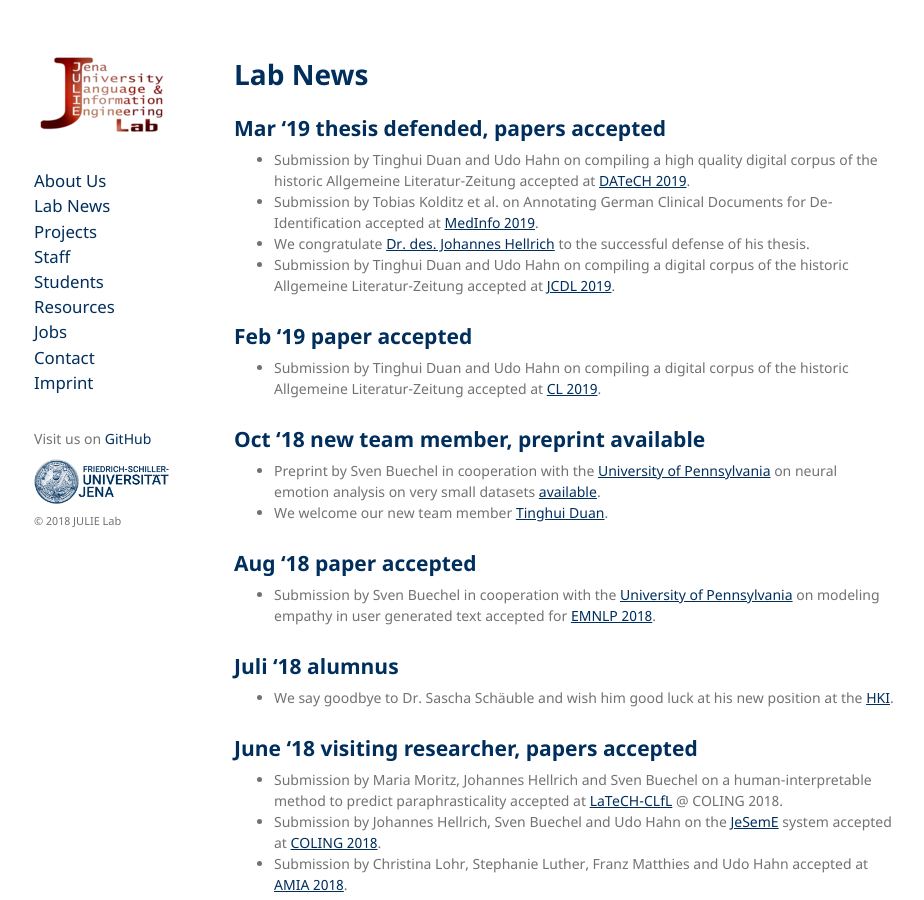
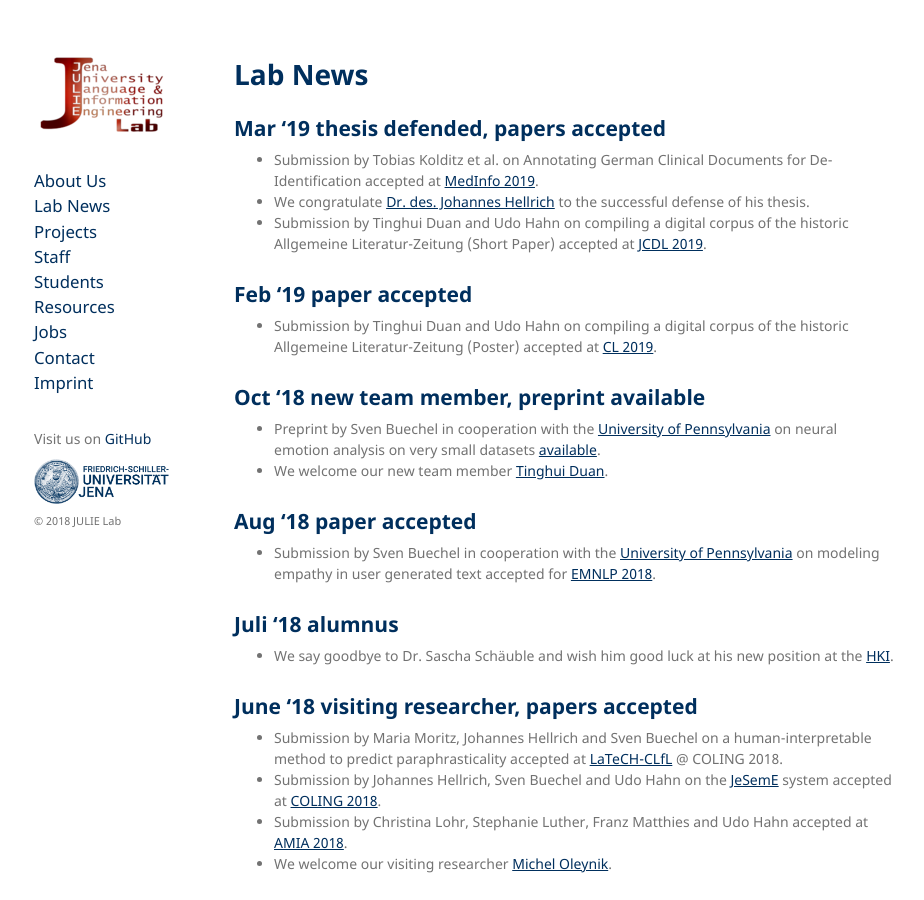
Before and after one commit to JULIELab/JULIELab.github.io, a Jekyll site: the page built from Lab+News.md, in a window 1280 px wide and 900 px high. Shown: the whole window, without its empty margins (176-1100 px from the left). Built offline with Jekyll 4.4.1, drawn with Linux system fonts in a browser that asks for light colours; our own code applies the rules of GitHub Pages for plain Markdown files.

Commit message:
Update Lab+News.md

```diff
--- a/Lab+News.md
+++ b/Lab+News.md
@@ -4,14 +4,13 @@
 # Lab News
 
 ## Mar '19 thesis defended, papers accepted
-* Submission by Tinghui Duan and Udo Hahn on compiling a high quality digital corpus of the historic Allgemeine Literatur-Zeitung accepted at [DATeCH 2019](http://datech.digitisation.eu).
 * Submission by Tobias Kolditz et al. on Annotating German Clinical Documents for De-Identification accepted at [MedInfo 2019](https://medinfo-lyon.org/en/).
 * We congratulate [Dr. des. Johannes Hellrich](/Staff/Hellrich/index.html) to the successful defense of his thesis.
-* Submission by Tinghui Duan and Udo Hahn on compiling a digital corpus of the historic Allgemeine Literatur-Zeitung accepted at [JCDL 2019](https://2019.jcdl.org).
+* Submission by Tinghui Duan and Udo Hahn on compiling a digital corpus of the historic Allgemeine Literatur-Zeitung (Short Paper) accepted at [JCDL 2019](https://2019.jcdl.org).
 
 
 ## Feb '19 paper accepted
-* Submission by Tinghui Duan and Udo Hahn on compiling a digital corpus of the historic Allgemeine Literatur-Zeitung accepted at [CL 2019](http://www.cl2019.org).
+* Submission by Tinghui Duan and Udo Hahn on compiling a digital corpus of the historic Allgemeine Literatur-Zeitung (Poster) accepted at [CL 2019](http://www.cl2019.org).
 
 ## Oct '18 new team member, preprint available
 * Preprint by  Sven Buechel in cooperation with the [University of Pennsylvania](http://www.wwbp.org) on neural emotion analysis on very small datasets [available](https://arxiv.org/abs/1810.10949).
```
